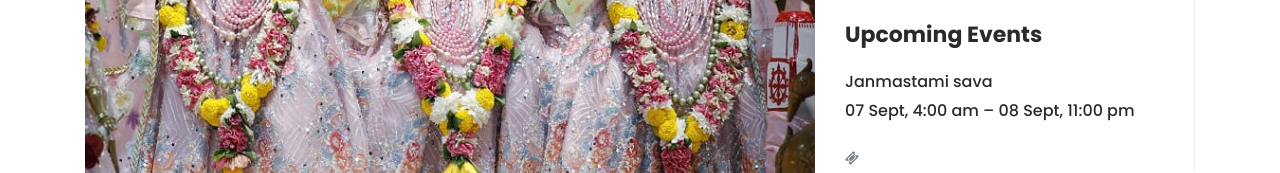
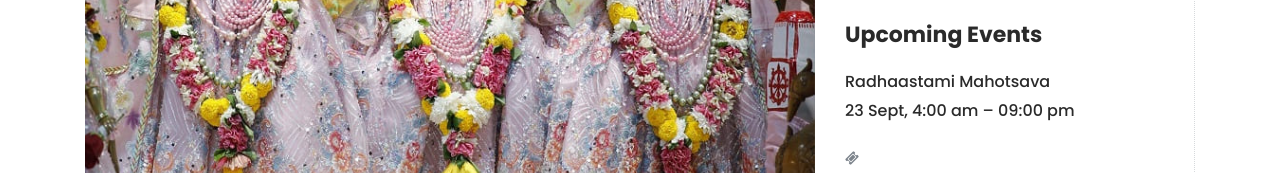
Before and after one commit to gorakhpuriskcon00/iskcongkp, a plain HTML site: page about.html in a window 1280 px wide. Shown: the part 715-888 px from the top of the page. Drawn offline with Linux system fonts and the light colour scheme.

Commit message:
Update about.html

```diff
--- a/about.html
+++ b/about.html
@@ -135,8 +135,8 @@ https://www.tooplate.com/view/2125-artxibition
                         <div class="down-content">
                             <h4>Upcoming Events</h4>
                             <ul>
-                                <li>Janmastami sava</li>
-                                <li>07 Sept, 4:00 am – 08 Sept, 11:00 pm</li>
+                                <li>Radhaastami Mahotsava</li>
+                                <li>23 Sept, 4:00 am – 09:00 pm</li>
                             </ul>
                             <span><i class="fa fa-ticket"></i> </span>
                             <div class="main-dark-button">
```
